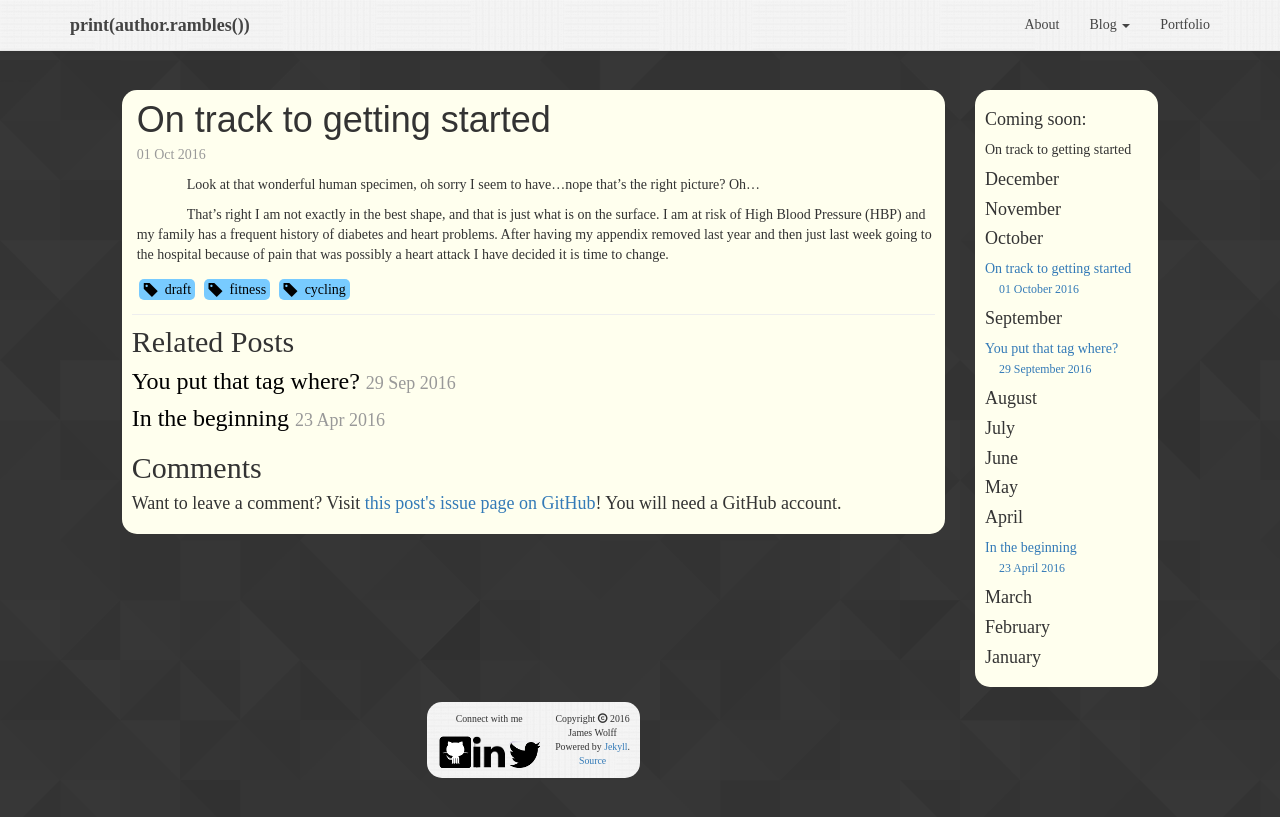
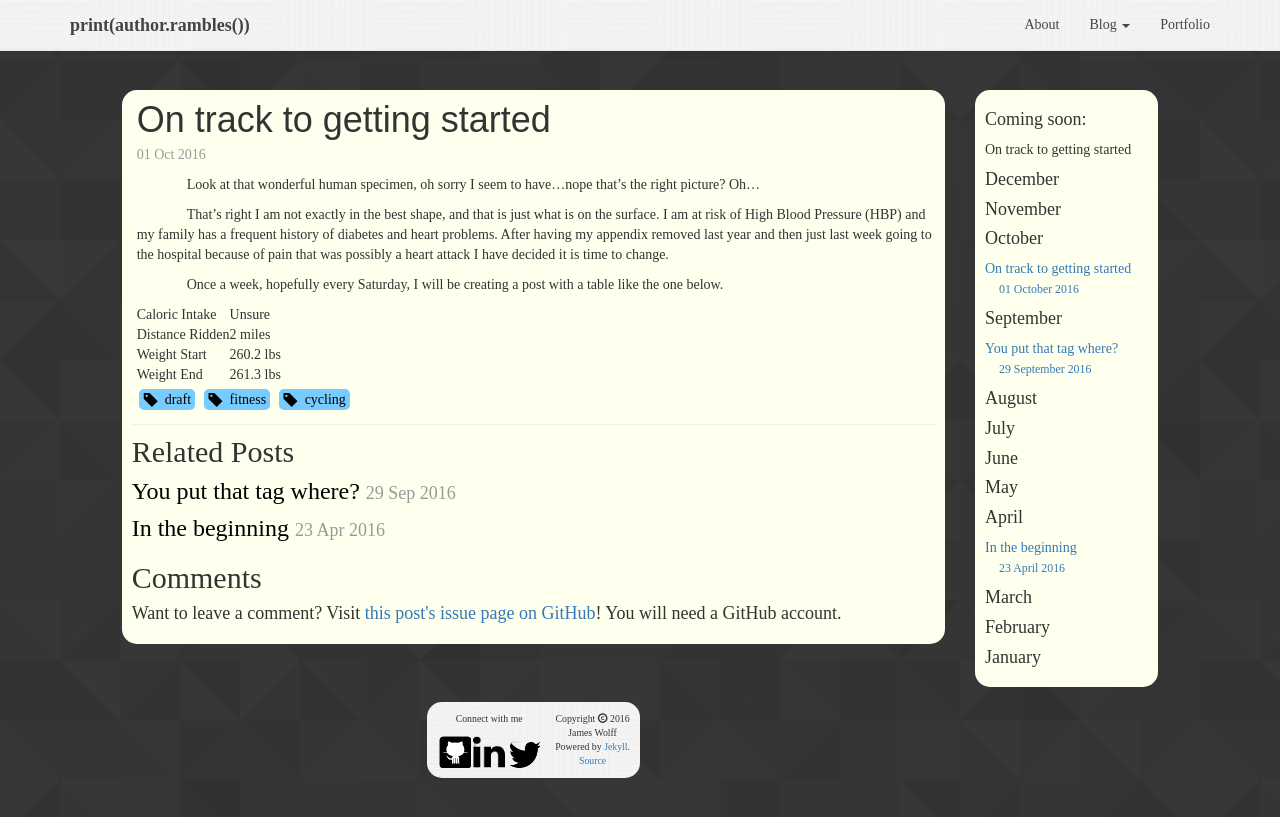
Before and after one commit to jwolff52/wolffblog, a Jekyll site: the page built from _posts/2016-10-01-on-track-to-getting-started.md, in a window 1280 px wide. Shown: the top 817 px of the page. Built offline with Jekyll 4.4.1, drawn with Linux system fonts in a browser that asks for light colours; some web fonts are replaced.

Commit message:
Update 2016-10-01-on-track-to-getting-started.md

```diff
--- a/_posts/2016-10-01-on-track-to-getting-started.md
+++ b/_posts/2016-10-01-on-track-to-getting-started.md
@@ -12,3 +13,10 @@ commentIssueId: 3
 Look at that wonderful human specimen, oh sorry I seem to have...nope that's the right picture? Oh...
 
 That's right I am not exactly in the best shape, and that is just what is on the surface. I am at risk of High Blood Pressure (HBP) and my family has a frequent history of diabetes and heart problems. After having my appendix removed last year and then just last week going to the hospital because of pain that was possibly a heart attack I have decided it is time to change.
+
+Once a week, hopefully every Saturday, I will be creating a post with a table like the one below.
+
+| Caloric Intake  | Unsure    |
+| Distance Ridden | 2 miles   |
+| Weight Start    | 260.2 lbs |
+| Weight End      | 261.3 lbs |
```
Also changed, not shown: other parts of _posts/2016-10-01-on-track-to-getting-started.md (+3 -2 lines).
